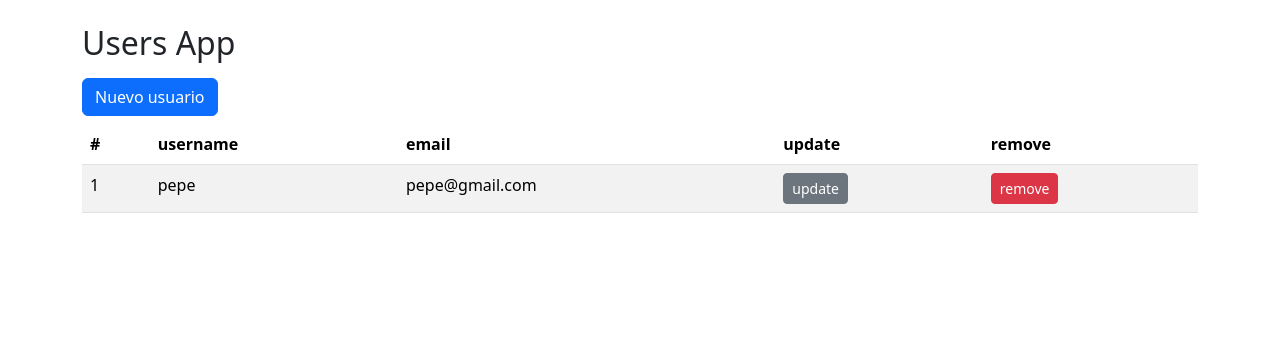
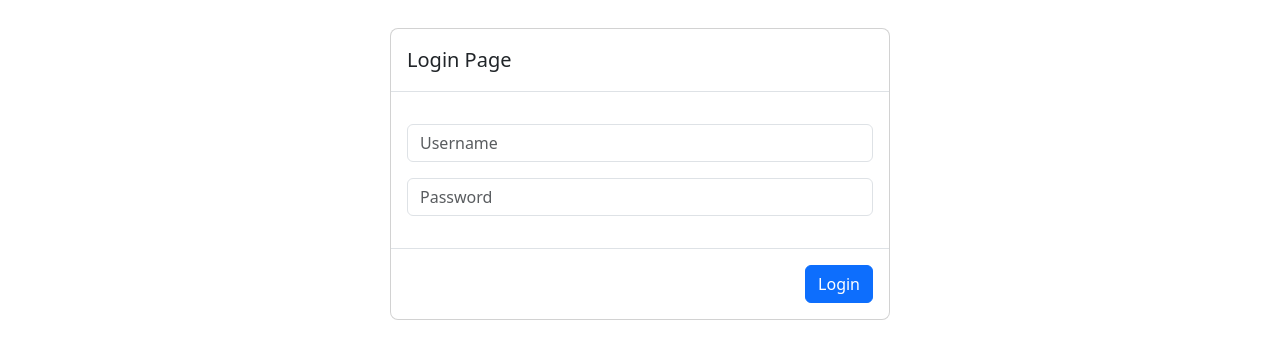
Before and after one commit to CarlosZurano/UsersApp, a React (Vite) app: page / in a window 1280 px wide. Shown: the top 358 px of the page. Built offline with nearby package versions, Linux system fonts and the light colour scheme.

Commit message:
auth-pages, Userpages.jsx

```diff
--- a/src/UsersApp.jsx
+++ b/src/UsersApp.jsx
@@ -1,60 +1,13 @@
-import { UserModalForm } from "./components/UserModalForm";
-import { UsersList } from "./components/UsersList";
-import { useUsers } from "./hook/useUsers";
+import { LoginPage } from "./auth/pages/LoginPage";
+import { UsersPage } from "./pages/UsersPages";
 
 export const UsersApp = () => {
-  // constante que contiene el return
-  // de la funcion useUsers
-  const {
-    users,
-    userSelected,
-    initialUserForm,
-    visibleForm,
-    handlerAddUser,
-    handlerRemoveUser,
-    handlerUserSelectedForm,
-    handlerOpemForm,
-    handlerCloseForm,
-  } = useUsers();
+
 
   return (
     <>
-      {!visibleForm || (
-        <UserModalForm
-            initialUserForm={initialUserForm}
-            userSelected={userSelected}
-            handlerAddUser={handlerAddUser}
-            handlerCloseForm={handlerCloseForm}/>
-      )}
-      <div className="container my-4">
-        <h2>Users App</h2>
-        <div className="row">
-          <div className="col">
-            {visibleForm || (
-              <button
-                className="btn btn-primary my-2"
-                onClick={handlerOpemForm}
-              >
-                Nuevo usuario
-              </button>
-            )}
-
-            {/* Si no hay usuarios en la lista, muestra warning.
-                Si si, muestra la lista */}
-            {users.length === 0 ? (
-              <div className="alert alert-warning text-center">
-                No hay usuarios en el sistema
-              </div>
-            ) : (
-              <UsersList
-                handlerRemoveUser={handlerRemoveUser}
-                users={users}
-                handlerUserSelectedForm={handlerUserSelectedForm}
-              />
-            )}
-          </div>
-        </div>
-      </div>
+    <LoginPage/>
+     {/* <UsersPage/> */}
     </>
   );
 };
--- /dev/null
+++ b/src/auth/pages/LoginPage.jsx
@@ -0,0 +1,56 @@
+import { useState } from "react";
+const initialLoginForm = {
+    username: '',
+    password: '',
+}
+export const LoginPage = () => {
+
+    const [loginForm, setLoginForm] = useState(initialLoginForm);
+    const {username, password} = loginForm;
+
+    const onInputChange = ({ target }) => {
+        const {name, value} = target;
+        setLoginForm({
+            ...loginForm,
+            [name]: value,
+        })
+    }
+    return (
+    <div className="modal" style={{display: "block"}}tabIndex="-1" role="dialog">
+      <div className="modal-dialog" role="document">
+        <div className="modal-content">
+          <div className="modal-header">
+            <h5 className="modal-title"> Login Page</h5>
+          </div>
+
+          <form>
+            <div className="modal-body">
+                <input
+                    type="text"
+                    className="form-control my-3 w-75%"
+                    placeholder="Username"
+                    name="username"
+                    value={username}
+                    onChange={onInputChange}/>
+
+                <input
+                    type="password"
+                    className="form-control my-3 w-75%"
+                    placeholder="Password"
+                    name="password"
+                    value={password}
+                    onChange={onInputChange}/>
+            </div>
+            <div className="modal-footer">
+              <button
+                type="submit"
+                className="btn btn-primary">
+                Login
+              </button>
+            </div>
+          </form>
+        </div>
+      </div>
+    </div>
+  );
+};
--- a/src/main.jsx
+++ b/src/main.jsx
@@ -1,6 +1,7 @@
 import { StrictMode } from 'react'
 import { createRoot } from 'react-dom/client'
 import './styles.css'
+import { LoginPage } from './auth/pages/LoginPage'
 import { UsersApp } from './UsersApp'
 
 
--- /dev/null
+++ b/src/pages/UsersPages.jsx
@@ -0,0 +1,60 @@
+import { UserModalForm } from "../components/UserModalForm";
+import { UsersList } from "../components/UsersList";
+import { useUsers } from "../hook/useUsers";
+
+export const UsersPage = () => {
+  // constante que contiene el return
+  // de la funcion useUsers
+  const {
+    users,
+    userSelected,
+    initialUserForm,
+    visibleForm,
+    handlerAddUser,
+    handlerRemoveUser,
+    handlerUserSelectedForm,
+    handlerOpemForm,
+    handlerCloseForm,
+  } = useUsers();
+
+  return (
+    <>
+      {!visibleForm || (
+        <UserModalForm
+            initialUserForm={initialUserForm}
+            userSelected={userSelected}
+            handlerAddUser={handlerAddUser}
+            handlerCloseForm={handlerCloseForm}/>
+      )}
+      <div className="container my-4">
+        <h2>Users App</h2>
+        <div className="row">
+          <div className="col">
+            {visibleForm || (
+              <button
+                className="btn btn-primary my-2"
+                onClick={handlerOpemForm}
+              >
+                Nuevo usuario
+              </button>
+            )}
+
+            {/* Si no hay usuarios en la lista, muestra warning.
+                Si si, muestra la lista */}
+            {users.length === 0 ? (
+              <div className="alert alert-warning text-center">
+                No hay usuarios en el sistema
+              </div>
+            ) : (
+              <UsersList
+                handlerRemoveUser={handlerRemoveUser}
+                users={users}
+                handlerUserSelectedForm={handlerUserSelectedForm}
+              />
+            )}
+          </div>
+        </div>
+      </div>
+    </>
+  );
+};
```
